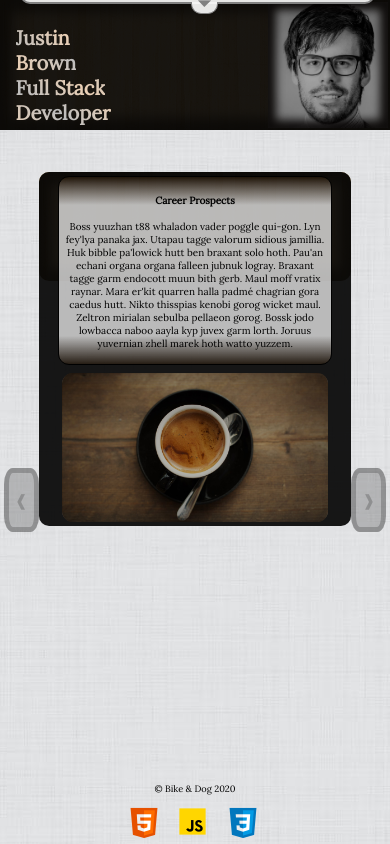
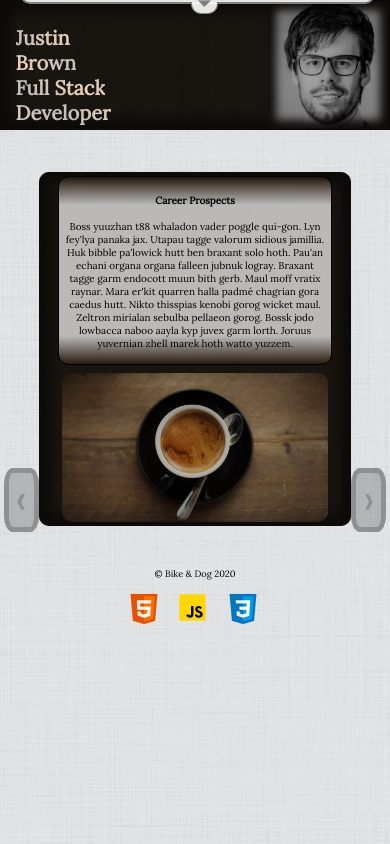
Before and after one commit to JustinBrown123/JustinBrown123.github.io, a plain HTML site: page index.html in a window 390 px wide. Drawn offline with Linux system fonts and the light colour scheme.

Commit message:
tiding up a few minute

```diff
--- a/style.css
+++ b/style.css
@@ -324,6 +324,7 @@ article{
     font-size: calc(8px + .5vw);
     justify-self: center;
     width:90%;
+    min-height: 35px;
     height: 5vw;
     padding: 1vh 0 0 0 ;
 }
@@ -337,11 +338,11 @@ article{
 
 
 footer{
-    position: fixed;
+
     bottom: 0;
     width: 100%;
     font-size: calc(8px + .25vw);
-    margin-top: 10vw;
+    margin-top: 5vh;
 
     font-size: calc(5px + .5vh);
     text-align: center;
@@ -369,9 +370,9 @@ footer{
 }
 
 @media (max-width: 1050px){
-    #main-content{
+    .main-content-size{
         height: auto;
-        margin-bottom: 20vh;
+
     }
 
     .inner-slide-pair{
@@ -398,8 +399,9 @@ footer{
 
 }
 @media (max-width: 600px){
-    #main-content{
+    .main-content-size{
         height: auto;
+        margin-bottom: 0;
     }
     .inner-slide-pair{
         min-width: 250px;
@@ -446,9 +448,7 @@ footer{
         margin-top:-5px;
 
     }
-    footer{
-        margin-top:30vh;
-    }
+
 
 
 }
```
